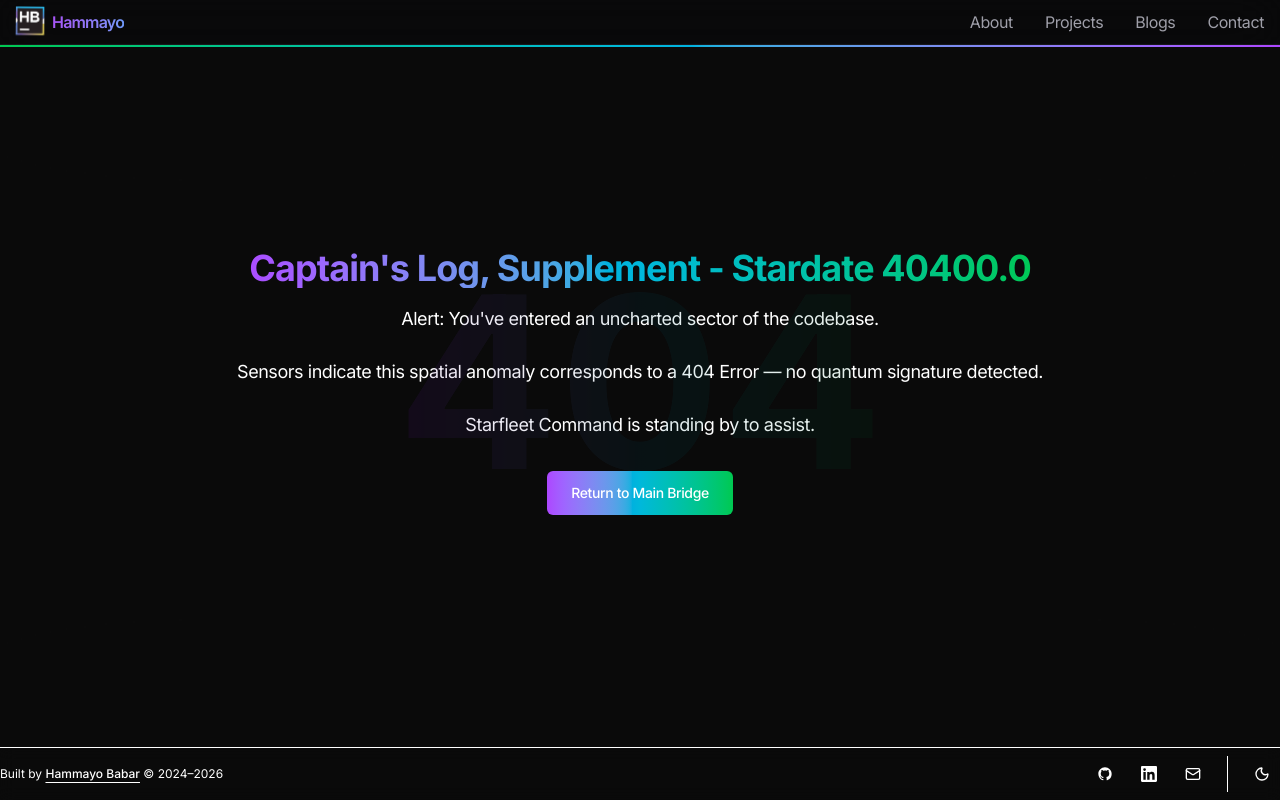
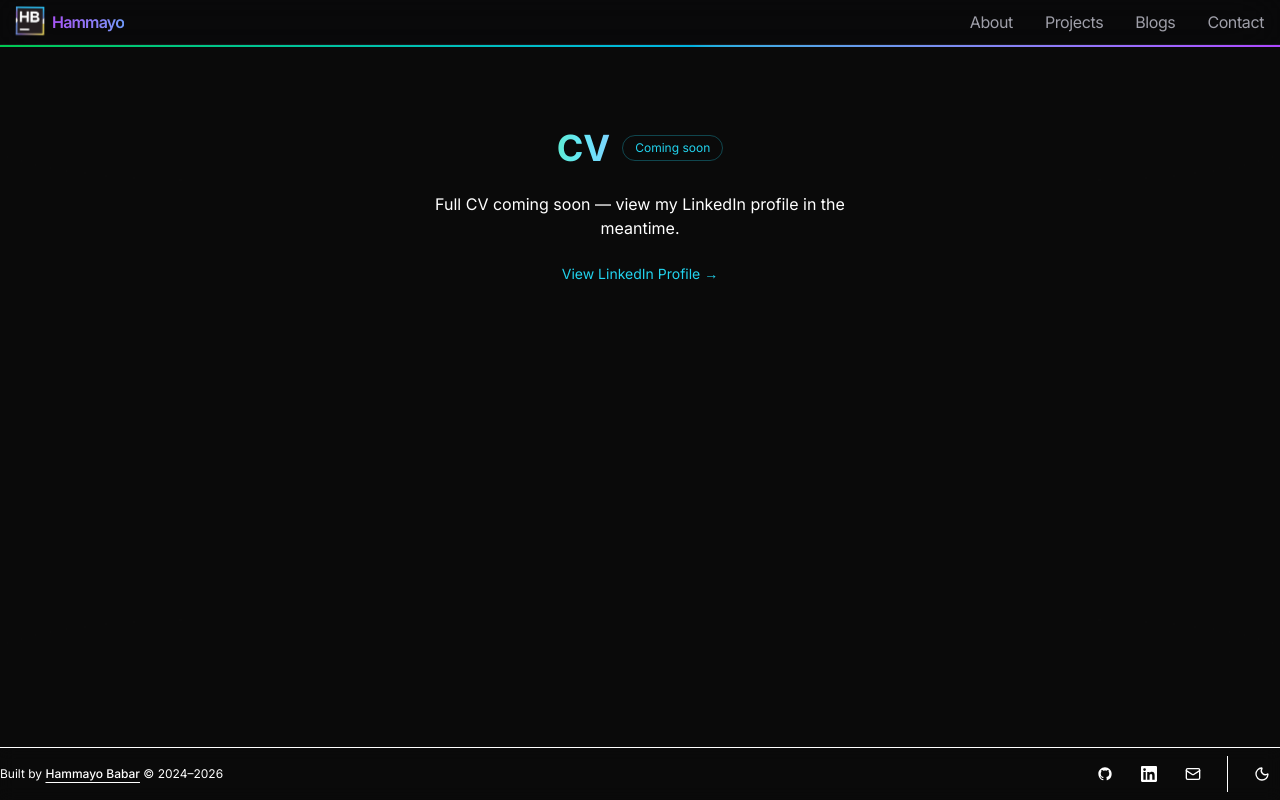
Before and after one commit to hammayo/hammayo.github.io, a Next.js app: page /cv in a window 1280 px wide. Before the commit this address had no page. Built offline with nearby package versions, Linux system fonts and the light colour scheme.

Commit message:
feat: /cv styled placeholder — LinkedIn link, data-driven from content/cv.ts

```diff
--- /dev/null
+++ b/src/app/cv/page.tsx
@@ -0,0 +1,46 @@
+import { Container } from "@/features/shared/container";
+import { PageTransitionWrapper } from "@/features/shared/page-transition-wrapper";
+import { PAGE_META, SITE_URL } from "@/lib/constants";
+import { gradientText } from "@/design/variants";
+import type { Metadata } from "next";
+import { cv } from "../../../content/cv";
+
+export const metadata: Metadata = {
+  title: PAGE_META.cv.title,
+  description: PAGE_META.cv.description,
+  openGraph: {
+    title: PAGE_META.cv.title,
+    description: PAGE_META.cv.description,
+    url: `${SITE_URL}/cv`,
+  },
+  twitter: {
+    title: PAGE_META.cv.title,
+    description: PAGE_META.cv.description,
+  },
+};
+
+export default function CVPage() {
+  return (
+    <PageTransitionWrapper>
+      <Container>
+        <div className="flex flex-col items-center justify-center text-center space-y-6 py-16">
+          <div className="flex items-center gap-3">
+            <h1 className={gradientText({ size: 'heading' })}>CV</h1>
+            <span className="text-xs px-3 py-1 rounded-full border border-[var(--scheme-border)] text-[var(--scheme-accent)]">
+              Coming soon
+            </span>
+          </div>
+          <p className="text-muted-foreground max-w-md">{cv.placeholderText}</p>
+          <a
+            href={cv.linkedIn}
+            target="_blank"
+            rel="noopener noreferrer"
+            className="text-sm text-[var(--scheme-accent)] hover:underline"
+          >
+            View LinkedIn Profile →
+          </a>
+        </div>
+      </Container>
+    </PageTransitionWrapper>
+  );
+}
```
